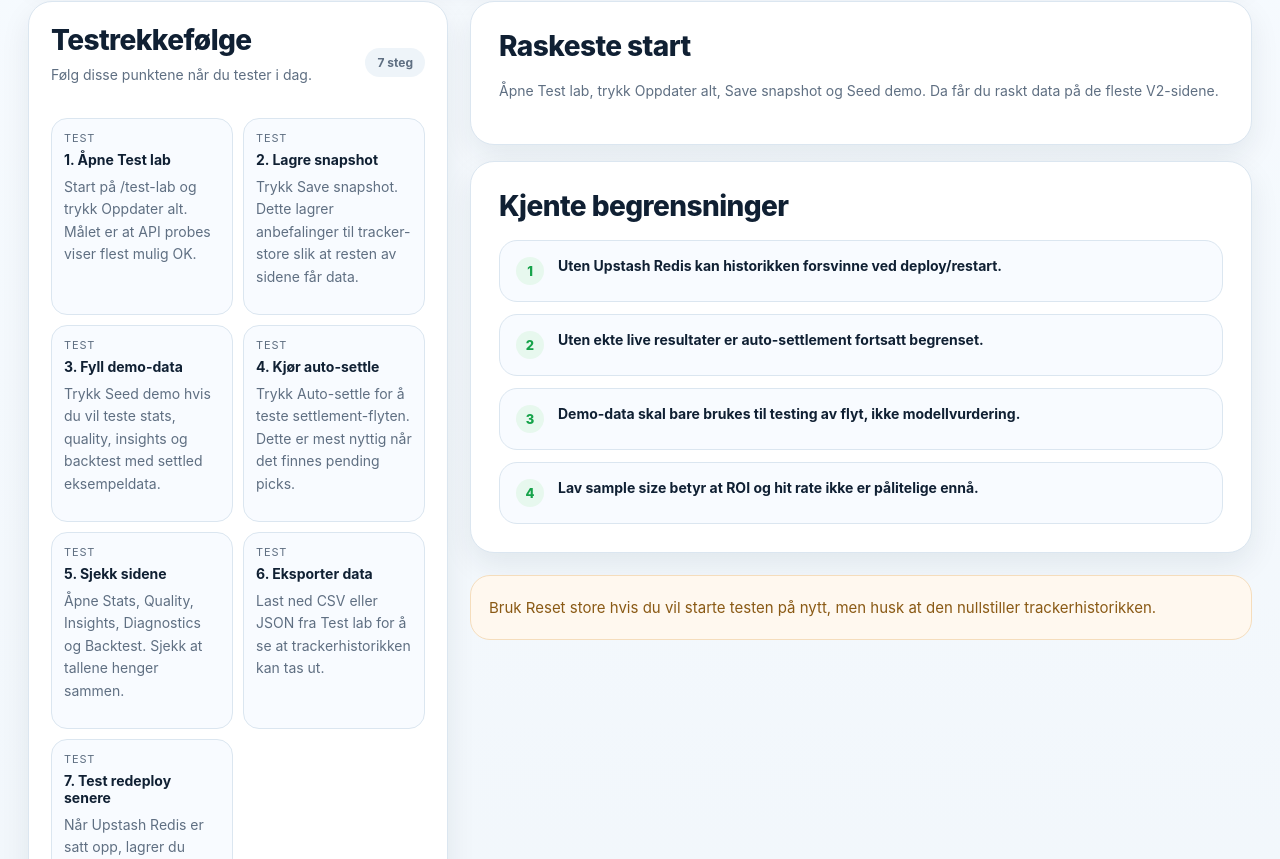
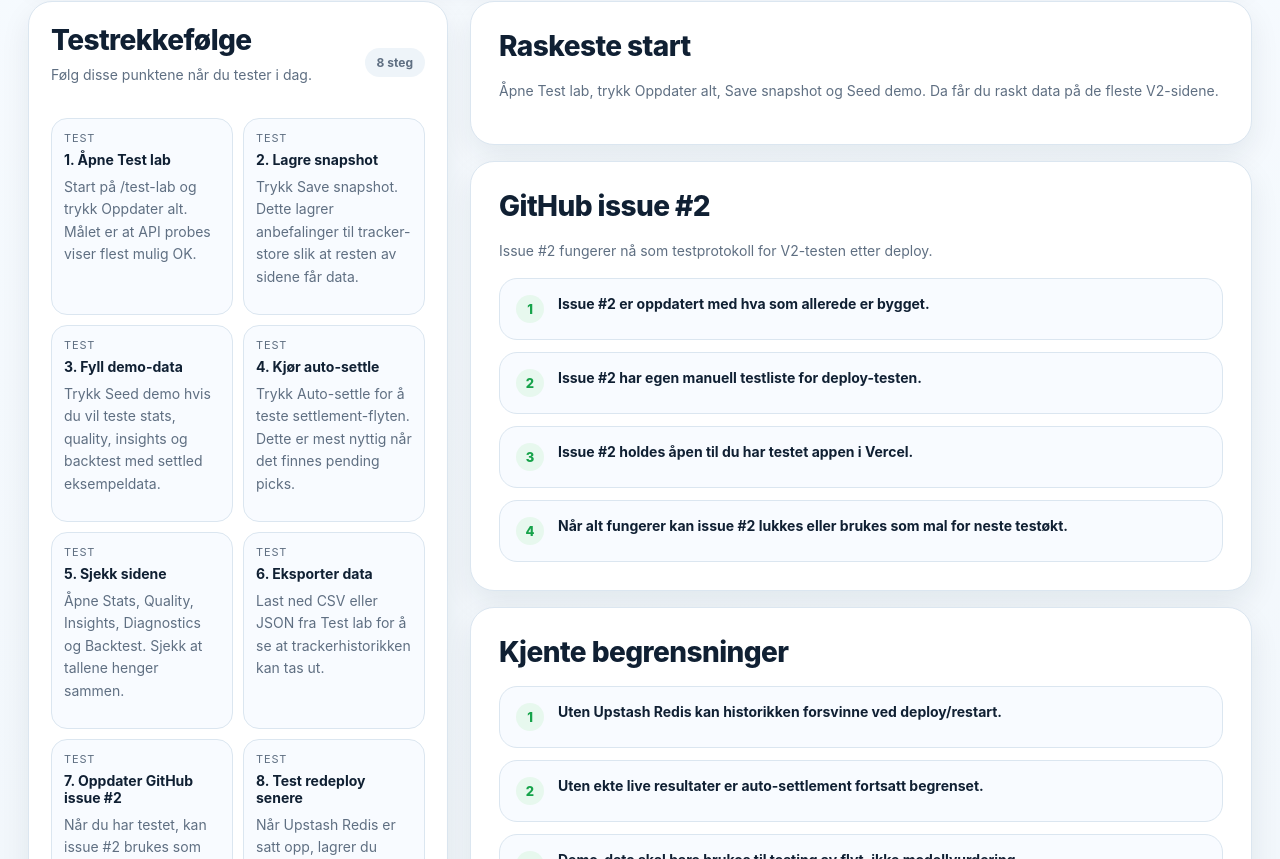
Before and after one commit to hakonnilsen157-commits/PL-betting-model, a Next.js app in the folder pl-vercel-v1/: page /quick-test in a window 1280 px wide. Shown: the part 341-1200 px from the top of the page. Built offline with nearby package versions, Linux system fonts and the light colour scheme.

Commit message:
Update quick test with issue 2 checklist

```diff
--- a/pl-vercel-v1/app/quick-test/page.tsx
+++ b/pl-vercel-v1/app/quick-test/page.tsx
@@ -24,7 +24,11 @@ const testSteps = [
     text: 'Last ned CSV eller JSON fra Test lab for å se at trackerhistorikken kan tas ut.',
   },
   {
-    title: '7. Test redeploy senere',
+    title: '7. Oppdater GitHub issue #2',
+    text: 'Når du har testet, kan issue #2 brukes som sjekkliste for hva som fungerte og hva som eventuelt må fikses.',
+  },
+  {
+    title: '8. Test redeploy senere',
     text: 'Når Upstash Redis er satt opp, lagrer du data, redeployer og sjekker at historikken fortsatt finnes.',
   },
 ];
@@ -45,6 +49,13 @@ const knownLimits = [
   'Uten ekte live resultater er auto-settlement fortsatt begrenset.',
   'Demo-data skal bare brukes til testing av flyt, ikke modellvurdering.',
   'Lav sample size betyr at ROI og hit rate ikke er pålitelige ennå.',
+];
+
+const issueChecks = [
+  'Issue #2 er oppdatert med hva som allerede er bygget.',
+  'Issue #2 har egen manuell testliste for deploy-testen.',
+  'Issue #2 holdes åpen til du har testet appen i Vercel.',
+  'Når alt fungerer kan issue #2 lukkes eller brukes som mal for neste testøkt.',
 ];
 
 export default function QuickTestPage() {
@@ -74,7 +85,7 @@ export default function QuickTestPage() {
                 <h2 className="section-title" style={{ marginBottom: 0 }}>Testrekkefølge</h2>
                 <p className="section-subtitle">Følg disse punktene når du tester i dag.</p>
               </div>
-              <div className="badge-soft">7 steg</div>
+              <div className="badge-soft">8 steg</div>
             </div>
             <div className="metrics-grid" style={{ marginTop: 14 }}>
               {testSteps.map((step) => (
@@ -115,6 +126,21 @@ export default function QuickTestPage() {
           </section>
 
           <section className="detail-card" style={{ marginTop: 16 }}>
+            <h2 className="section-title">GitHub issue #2</h2>
+            <p className="section-subtitle">
+              Issue #2 fungerer nå som testprotokoll for V2-testen etter deploy.
+            </p>
+            <div className="reason-list" style={{ marginTop: 16 }}>
+              {issueChecks.map((item, index) => (
+                <div key={item} className="reason-card">
+                  <span className="reason-number">{index + 1}</span>
+                  <div className="metric-pill-value">{item}</div>
+                </div>
+              ))}
+            </div>
+          </section>
+
+          <section className="detail-card" style={{ marginTop: 16 }}>
             <h2 className="section-title">Kjente begrensninger</h2>
             <div className="reason-list" style={{ marginTop: 16 }}>
               {knownLimits.map((item, index) => (
```
